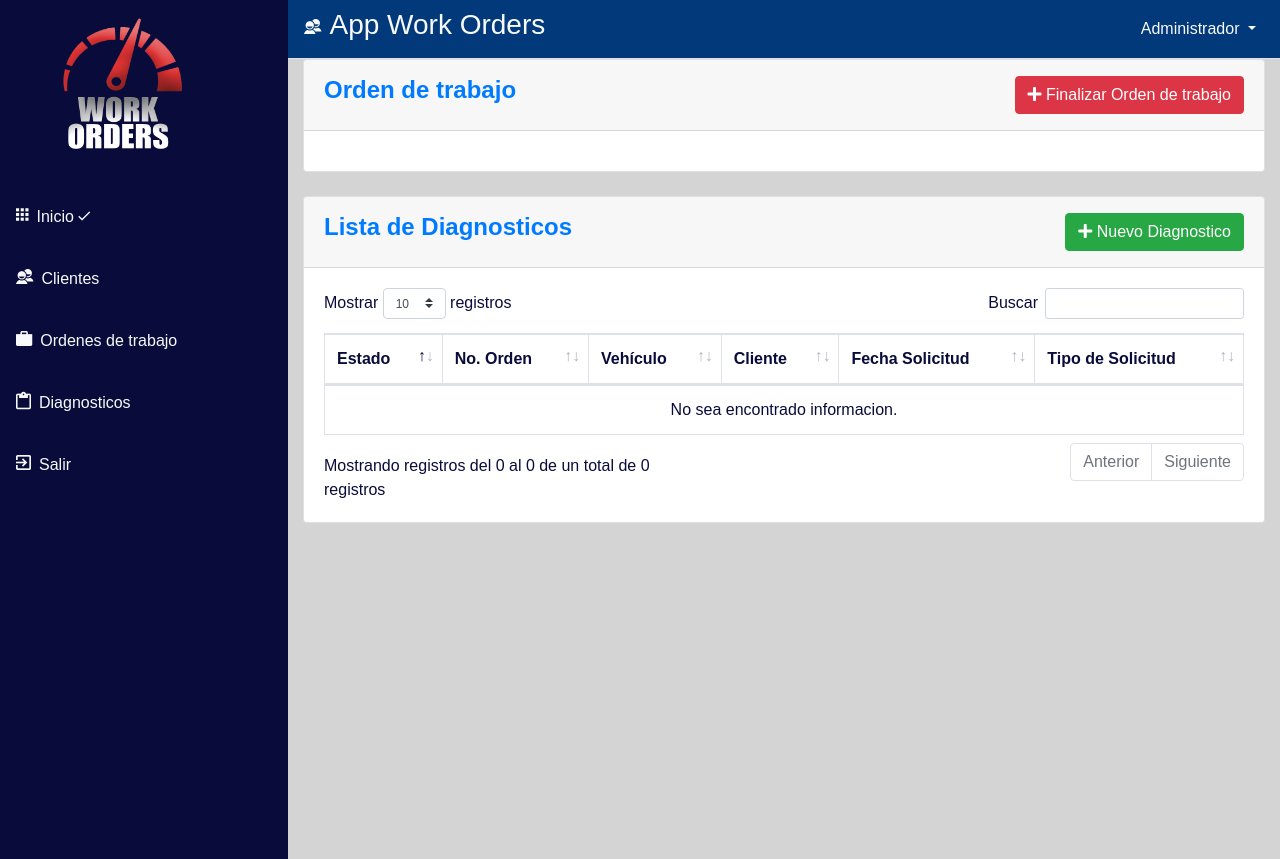
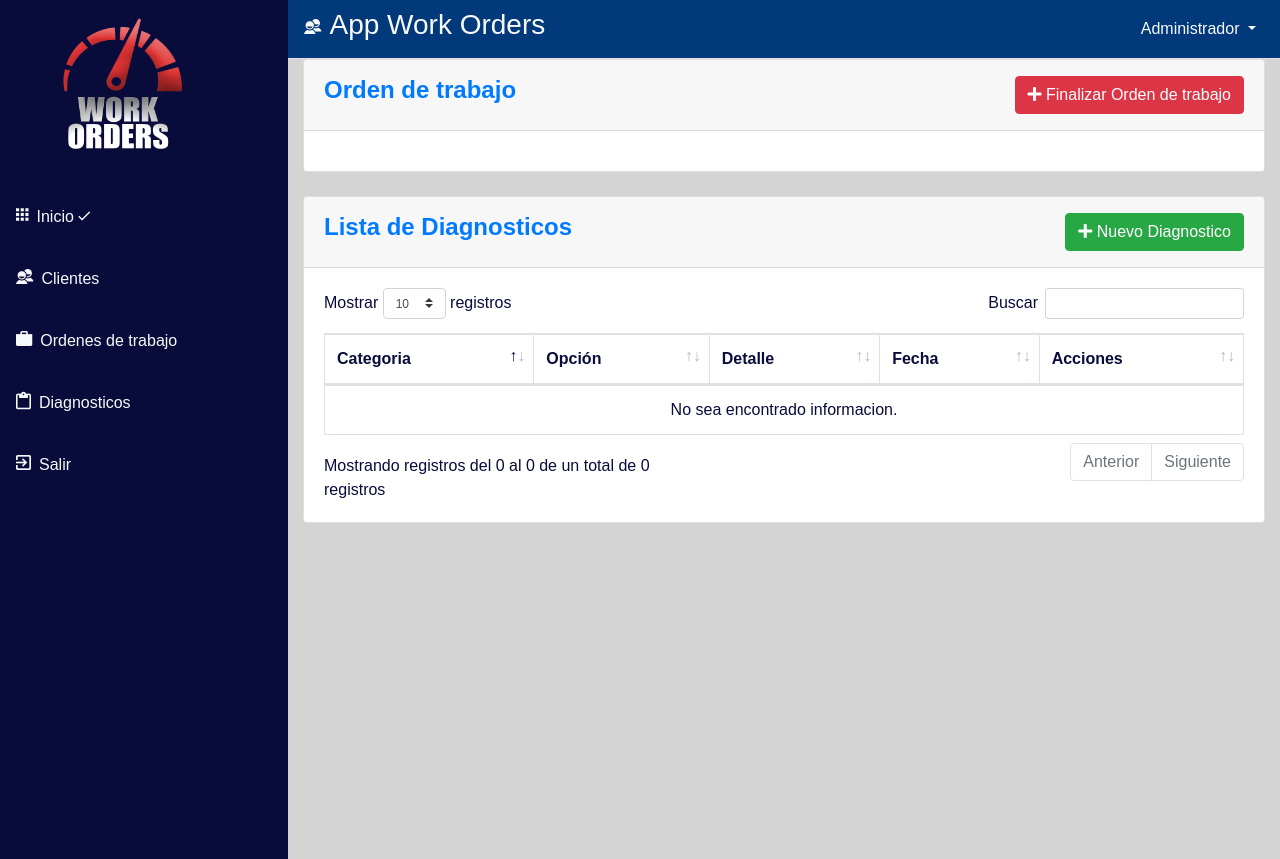
Before and after one commit to Estuardo-Sazo/taller-django, a Django app: page /diagnosticos-ver/1 in a window 1280 px wide. Run offline with Django 3.2, Linux system fonts and the light colour scheme; data that the repository does not hold is empty; some libraries are stand-ins or nearby versions.

Commit message:
Cambios de diseño de diagnostico

```diff
--- a/templates/diagnosticos/ver.html
+++ b/templates/diagnosticos/ver.html
@@ -83,13 +83,11 @@
                 <table class="table table-bordered" id="dataTable" width="100%" cellspacing="0">
                     <thead>
                         <tr>
-                            <th scope="col">Estado</th>
-                            <th scope="col">No. Orden</th>
-
-                            <th scope="col">Vehículo</th>
-                            <th scope="col">Cliente</th>
-                            <th scope="col">Fecha Solicitud</th>
-                            <th scope="col">Tipo de Solicitud</th>
+                            <th scope="col">Categoria</th>
+                            <th scope="col">Opción</th>
+                            <th scope="col">Detalle</th>
+                            <th scope="col">Fecha</th>
+                            <th scope="col">Acciones</th>
                           </tr>
                     </thead>
 
```
Also changed, not shown: templates/diagnosticos/crear.html (added).
